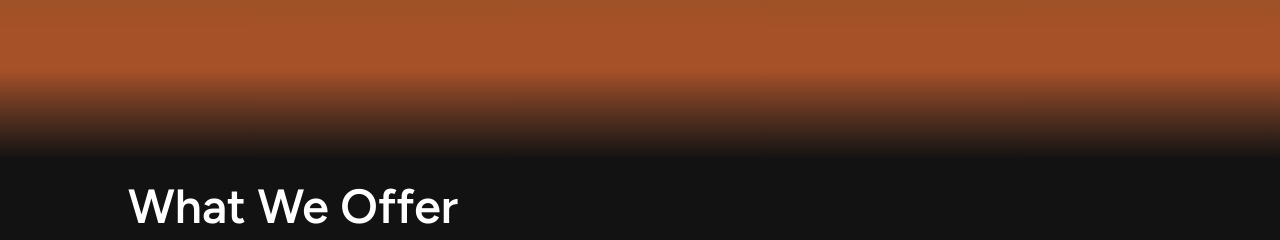
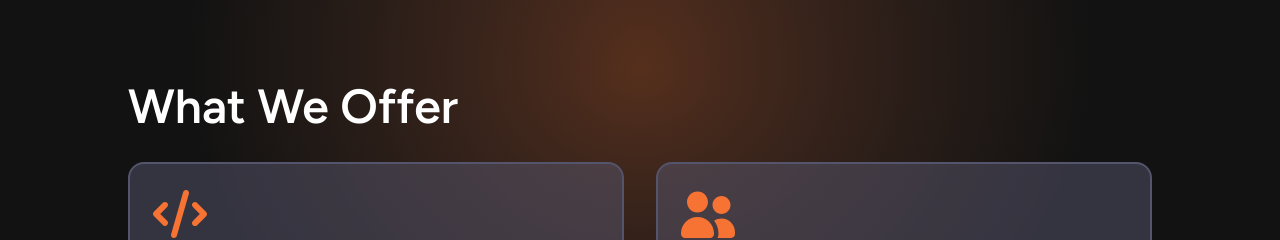
Before and after one commit to bye-shuvo/FECSDC, a React (Vite) app: page / in a window 1280 px wide. Shown: the part 730-970 px from the top of the page. Built offline with nearby package versions, Linux system fonts and the light colour scheme.

Commit message:
Added changes to the HomePage

```diff
--- a/src/HomePage/Features.jsx
+++ b/src/HomePage/Features.jsx
@@ -32,9 +32,8 @@ const Features = () => {
     },
   ];
   return (
-    <section className="text-paragraph-text-dark px-[10%]">
-      <div className="z-0 absolute left-0 bg-linear-to-b from-0% from-cta-btn/65 to-90% to-body/50 h-25 w-full"></div>
-      <div className="container mx-auto mt-25">
+    <section className="text-paragraph-text-dark px-[10%] w-full bg-radial-[at_50%_0%]  from-0% from-cta-btn/30 to-50% to-body">
+      <div className="container mx-auto">
         <h2 className="text-[3rem] font-semibold text-white mb-5">
           What We Offer
         </h2>
--- a/src/HomePage/Hero.jsx
+++ b/src/HomePage/Hero.jsx
@@ -3,7 +3,7 @@ import { Link } from "react-router";
 
 const Hero = () => {
   return (
-    <div className="h-screen flex flex-col items-center justify-center w-full pt-25 bg-linear-to-b from-25% from-body/50 via-75% via-btn-hover/45 to-95% to-cta-btn/65">
+    <div className="h-screen flex flex-col items-center justify-center w-full overflow-hidden bg-radial-[at_50%_100%] origin-bottom from-0% from-cta-btn/30 to-50% to-body">
       <Link to={"/events"} className="text-md py-2.5 px-3 outline-1 outline-secondary-header shadow-[0px_0px_10px_0px] hover:shadow-[0px_0px_25px_5px] shadow-secondary-header backdrop-blur-2xl transition-all ease-in-out rounded-full text-white flex items-center gap-4 hover:gap-5 mb-8">
         <span className="bg-cta-btn text-white rounded-full px-3 py-1 flex gap-2">
           New{" "}
```
